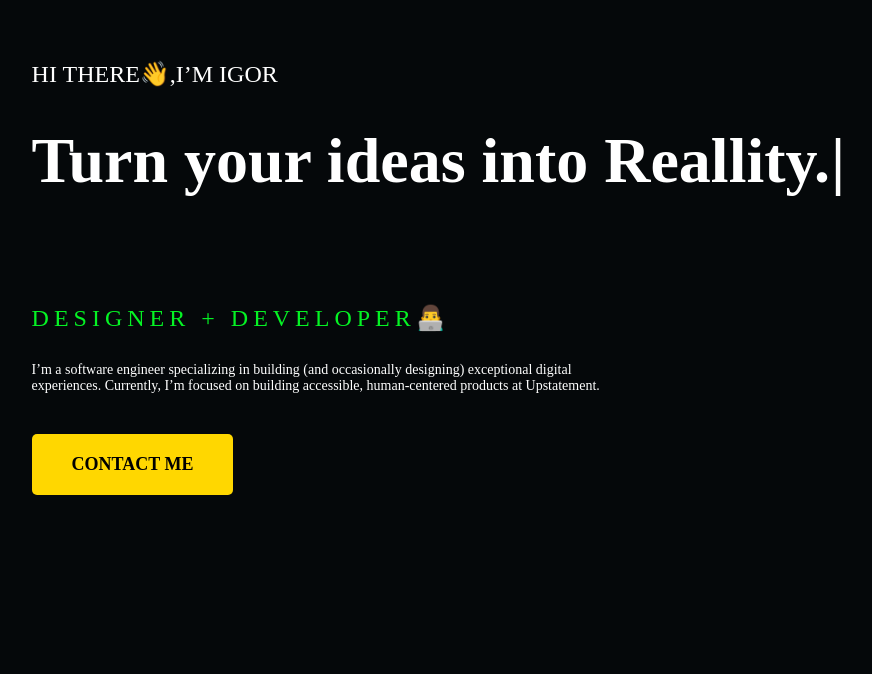
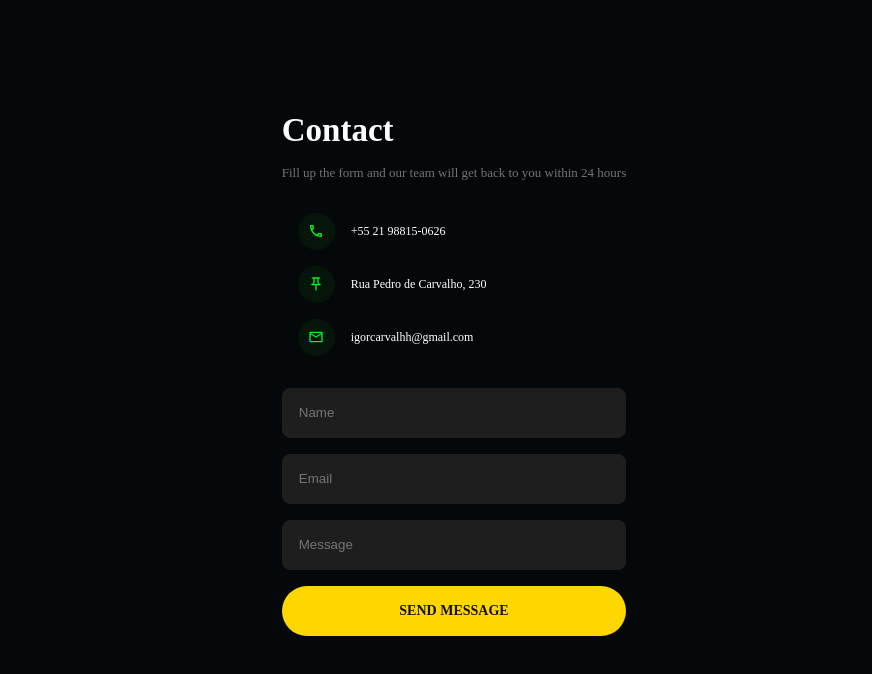
Before and after one commit to igorcarvalhh/igorcarvalhh.github.io, a React (Create React App) app: page / in a window 1280 px wide. Shown: the top 674 px of the page, without its empty margins (186-1058 px from the left). Built offline with nearby package versions, Linux system fonts and the light colour scheme.

Commit message:
add contact me section

```diff
--- a/package.json
+++ b/package.json
@@ -8,6 +8,7 @@
     "@testing-library/user-event": "^12.1.10",
     "react": "^17.0.2",
     "react-dom": "^17.0.2",
+    "react-icons": "^4.3.1",
     "react-scripts": "4.0.3",
     "styled-components": "^5.3.3",
     "typewriter-effect": "^2.18.2",
--- a/src/App.js
+++ b/src/App.js
@@ -1,28 +1,11 @@
-import { Home, Container } from './style';
-import Typewriter from 'typewriter-effect';
+import { Container } from './style';
+import Home from './components/Home';
+import ContactMe from './components/ContactMe';
 
 function App() {
   return (
     <Container>
-      <Home>
-        <h3>HI THERE👋,I’M IGOR</h3>
-        <div>
-        <Typewriter
-          options={{
-            strings: ['Turn your ideas into Reallity.'],
-            autoStart: true,
-            loop: true,
-          }}
-        />
-        </div>
-        <h2>DESIGNER + DEVELOPER👨‍💻</h2>
-        <p>
-          I’m a software engineer specializing in building (and occasionally
-          designing) exceptional digital experiences. Currently, I’m focused on
-          building accessible, human-centered products at Upstatement.
-        </p>
-        <button>CONTACT ME</button>
-      </Home>
+      <ContactMe />
     </Container>
   );
 }
--- /dev/null
+++ b/src/components/ContactMe/index.js
@@ -0,0 +1,58 @@
+import {
+    Container,
+    H1,
+    P,
+    Contact,
+    Icon,
+    Value,
+    Form,
+    NameInput,
+    EmailInput,
+    MessageInput,
+    SubmitBtn
+} from "./style";
+
+import {
+    MdOutlinePushPin,
+    MdOutlinePhone,
+    MdOutlineEmail
+} from "react-icons/md";
+
+function ContactMe() {
+    return(
+
+        <Container>
+            <H1>Contact</H1>
+
+            <P>Fill up the form and our team will get back to you within 24 hours</P>
+
+            <Contact>
+                <Icon>
+                    <MdOutlinePhone />
+                </Icon>
+                <Value>+55 21 98815-0626</Value>
+            </Contact>
+            <Contact>
+                <Icon>
+                    <MdOutlinePushPin />
+                </Icon>
+                <Value>Rua Pedro de Carvalho, 230</Value>
+            </Contact>
+            <Contact>
+                <Icon>
+                    <MdOutlineEmail />
+                </Icon>
+                <Value>igorcarvalhh@gmail.com</Value>
+            </Contact>
+
+            <Form>
+                <NameInput placeholder="Name"></NameInput>
+                <EmailInput placeholder="Email"></EmailInput>
+                <MessageInput placeholder="Message"/>
+                <SubmitBtn>SEND MESSAGE</SubmitBtn>
+            </Form>
+        </Container>
+    );
+}
+
+export default ContactMe;
--- /dev/null
+++ b/src/components/ContactMe/style.js
@@ -0,0 +1,90 @@
+import styled from "styled-components";
+
+export const Container = styled.section`
+    display: flex;
+    flex-direction: column;
+    max-width: 522px;
+
+  }
+`;
+
+export const H1 = styled.h1`
+    font-size: 33px;
+    margin-bottom: 16px;
+`;
+
+export const P  = styled.p`
+    color: rgba(255, 255, 255, 0.44);
+    font-size: 13px;
+    margin-bottom: 32px;
+`;
+
+export const Contact = styled.div`
+    display: flex;
+    align-items: center;
+    gap: 16px;
+    margin-bottom: 16px;
+    padding-left: 16px;
+`;
+
+
+export const Icon = styled.div`
+    height: 37px;
+    width: 37px;
+    background-color: rgba(5, 243, 36, 0.05);
+    border-radius: 100%;
+    display: flex;
+    justify-content: center;
+    align-items: center;
+    svg {
+        color: #05F324;
+    }
+`;
+
+export const Value = styled.p`
+    font-size: 12px;
+`;
+
+export const Form = styled.form`
+    display: flex;
+    flex-direction: column;
+    gap: 16px;
+    input {
+        border: none;
+        background-color: #1E1E1E;
+        height: 50px;
+        border-radius: 8px;
+        border: 0.5px solid #1E1E1E;
+        padding: 0 16px;
+        color: white;
+    }
+
+    input:focus {
+        outline: none;
+        border: 0.5px solid #05F324;
+        box-shadow: 0px 0px 1px 1.5px rgba(5, 243, 36, 0.17);
+    }
+`;
+
+export const NameInput = styled.input`
+    margin-top: 16px;
+`;
+
+export const EmailInput = styled.input`
+
+`;
+
+export const MessageInput = styled.input`
+
+`;
+
+export const SubmitBtn = styled.button`
+    background-color: #FFD700;
+    color: #111111;
+    border: none;
+    border-radius: 54px;
+    height: 50px;
+    font-family: "JetBrainsMono NF";
+    font-weight: 900;
+    font-size: 14px;
+`;
--- /dev/null
+++ b/src/components/Home/index.js
@@ -0,0 +1,28 @@
+import { Container } from "./style";
+import Typewriter from 'typewriter-effect';
+
+function Home() {
+    return (
+        <Container>
+            <h3>HI THERE👋,I’M IGOR</h3>
+            <div>
+            <Typewriter
+            options={{
+                strings: ['Turn your ideas into Reallity.'],
+                autoStart: true,
+                loop: true,
+            }}
+            />
+            </div>
+            <h2>DESIGNER + DEVELOPER👨‍💻</h2>
+            <p>
+            I’m a software engineer specializing in building (and occasionally
+            designing) exceptional digital experiences. Currently, I’m focused on
+            building accessible, human-centered products at Upstatement.
+            </p>
+            <button>CONTACT ME</button>
+        </Container>
+    );
+}
+
+export default Home;
--- /dev/null
+++ b/src/components/Home/style.js
@@ -0,0 +1,5 @@
+import styled from "styled-components";
+
+export const Container = styled.section`
+
+`;
--- a/src/style.js
+++ b/src/style.js
@@ -2,12 +2,18 @@ import styled from "styled-components";
 import Typewriter from 'typewriter-effect';
 
 export const Container = styled.div`
-    min-width: 880px;
+    margin: 0 24px;
+    height: 90vh;
+    display: flex;
+    flex-direction: column;
+    justify-content: center;
+    align-items: center;
+
 `;
 
 export const Home = styled.div`
-    margin: 60px 17% ;
-    text-align: left;
+
+
     h3 {
         font-size: 24px;
         font-weight: normal;
@@ -52,3 +58,13 @@ export const Home = styled.div`
         margin-top: 40px;
     }
 `
+
+export const ContactMe = styled.section`
+    display: flex;
+    flex-direction: column;
+
+`;
+
+export const H1 = styled.h1`
+
+`;
```
Also changed, not shown: 1 other file (tests, documents, lock files or other folders).
